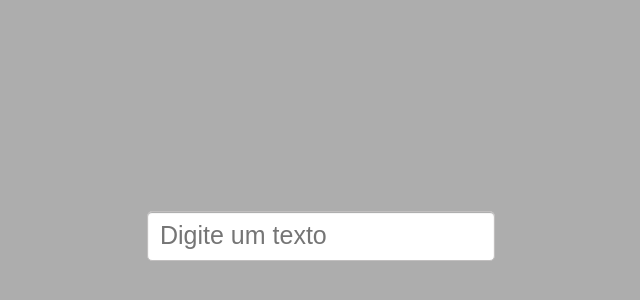
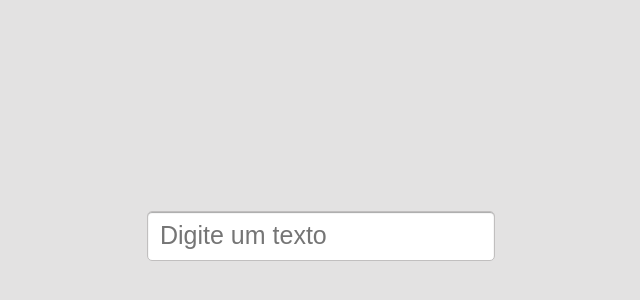
Before and after one commit to marcoswebmasteroficial/Slug, a plain HTML site: page index.html in a window 1280 px wide. Shown: the part 172-472 px from the top of the page, without its empty margins (319-959 px from the left). Drawn offline with Linux system fonts and the light colour scheme.

Commit message:
Update styles.css

```diff
--- a/styles.css
+++ b/styles.css
@@ -2,7 +2,7 @@ body {
     display: flex;
     justify-content: center;
     align-items: center;
-    background: #adadad;
+    background: #e3e2e2;
     min-height: 100vh;
 }
 input{
```
